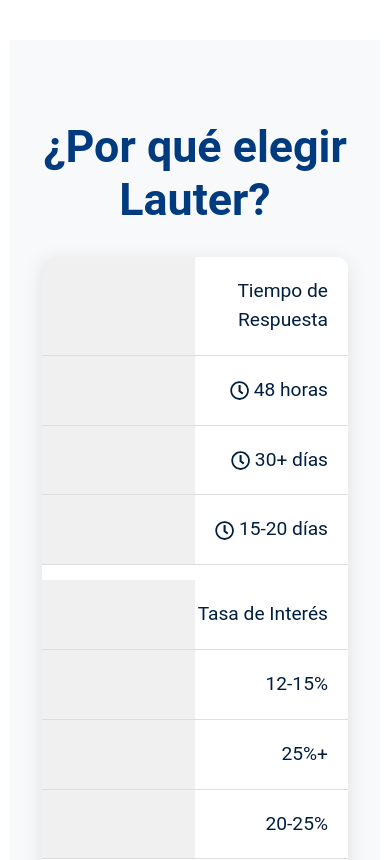
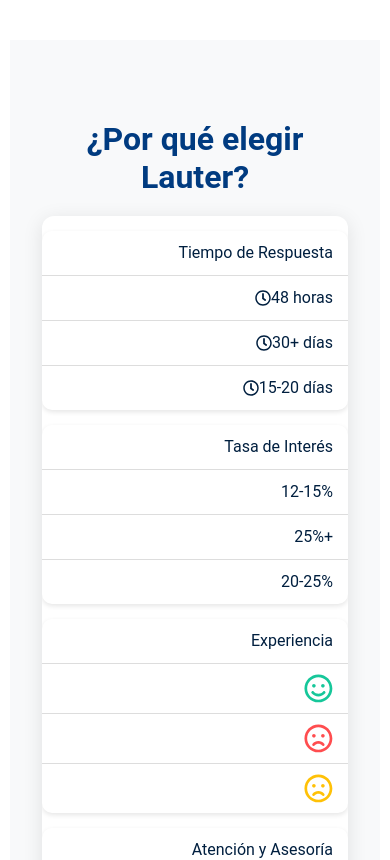
Before and after one commit to alvarezzapfe/lauter, a React (Create React App) app: page / in a window 390 px wide. Shown: the part 3100-3960 px from the top of the page. Built offline with nearby package versions, Linux system fonts and the light colour scheme.

Commit message:
Ajustes finales 4 web mobile

```diff
--- a/src/assets/css/index.css
+++ b/src/assets/css/index.css
@@ -771,6 +771,11 @@ body {
 /* =================== RESPONSIVE FIXES =================== */
 /* Estilos para dispositivos móviles */
 @media (max-width: 768px) {
+  .comparativo-title {
+    font-size: 2rem;
+    margin-bottom: 20px;
+  }
+
   .comparativo-table,
   .comparativo-table thead,
   .comparativo-table tbody,
@@ -778,35 +783,41 @@ body {
   .comparativo-table td,
   .comparativo-table tr {
     display: block;
-  }
-
-  .comparativo-table thead tr {
-    display: none;
+    width: 100%;
   }
 
   .comparativo-table tr {
     margin-bottom: 15px;
+    box-shadow: 0 2px 5px rgba(0, 0, 0, 0.1);
+    border-radius: 10px;
+    overflow: hidden;
+  }
+
+  .comparativo-table th {
+    display: none;
   }
 
   .comparativo-table td {
-    text-align: right;
-    padding-left: 50%;
+    display: flex;
+    justify-content: space-between;
+    align-items: center;
+    padding: 10px 15px;
+    font-size: 1rem;
+    border: none;
+    border-bottom: 1px solid #ddd;
     position: relative;
   }
 
   .comparativo-table td::before {
     content: attr(data-label);
-    position: absolute;
-    left: 0;
-    width: 50%;
-    padding-left: 15px;
     font-weight: bold;
+    color: #003b80;
+    flex: 1;
     text-align: left;
-    background-color: #f0f0f0;
-    height: 100%;
-    top: 0;
-    display: flex;
-    align-items: center;
+  }
+
+  .comparativo-table td:last-child {
+    border-bottom: none;
   }
 }
 
```
